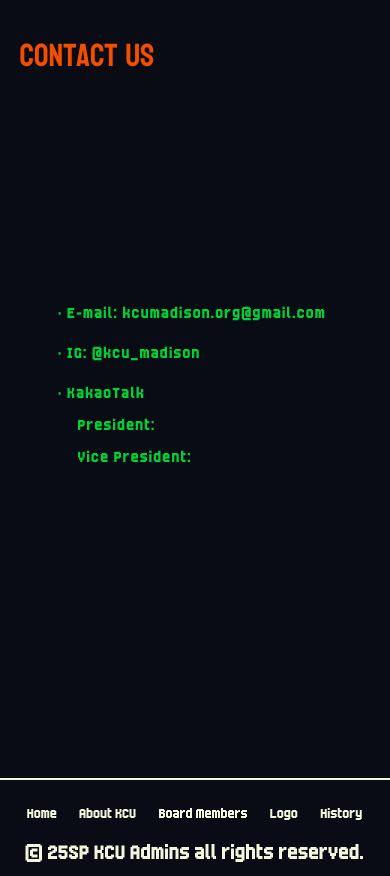
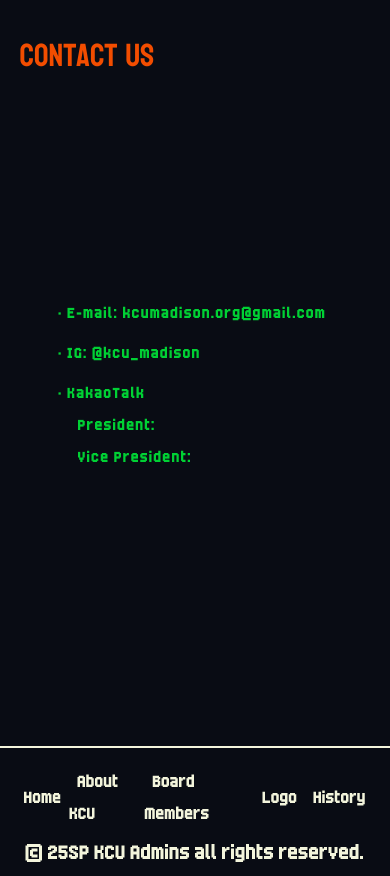
Before and after one commit to maieexx/KCU_Madison, a Next.js app in the folder kcu_madison_web/: page /aboutKCU/contactUs in a window 390 px wide. Built offline with nearby package versions, Linux system fonts and the light colour scheme.

Commit message:
fix: mobile ver. navigation

```diff
--- a/kcu_madison_web/app/aboutKCU/boardMembers/page.tsx
+++ b/kcu_madison_web/app/aboutKCU/boardMembers/page.tsx
@@ -131,14 +131,16 @@ export default function BoardMembers() {
 
       {/* Mobile Navigation */}
       <nav
-        className="2xl:hidden fixed bottom-0 left-0 right-0 bg-[var(--background)] border-t-2 border-[var(--foreground)] z-20"
+        className="lg:hidden fixed bottom-0 left-0 right-0 bg-[var(--background)] border-t-2 border-[var(--foreground)] z-20"
         style={{
           padding: 'clamp(12px, 2vh, 16px)'
         }}
       >
         <ul
           className="flex justify-around items-center font-decor"
-          style={{ fontSize: 'clamp(14px, 3vw, 18px)' }}
+          style={{
+            fontSize: 'clamp(20px, 4vw, 30px)'
+          }}
         >
           {NAVIGATION_LINKS.map(({ href, label, mobileLabel }) => (
             <li key={href}>
@@ -152,7 +154,6 @@ export default function BoardMembers() {
           ))}
         </ul>
       </nav>
-
     </div>
   );
 }
--- a/kcu_madison_web/app/aboutKCU/contactUs/page.tsx
+++ b/kcu_madison_web/app/aboutKCU/contactUs/page.tsx
@@ -66,9 +66,18 @@ export default function ContactUs() {
       </div>
 
       {/* Mobile Navigation */}
-      <nav className="2xl:hidden fixed bottom-0 left-0 right-0 bg-[var(--background)] border-t-2 border-[var(--foreground)] z-20"
-           style={{ padding: 'clamp(12px, 2vh, 16px)' }}>
-        <ul className="flex justify-around items-center font-decor" style={{ fontSize: 'clamp(16px, 4vw, 24px)' }}>
+      <nav
+        className="lg:hidden fixed bottom-0 left-0 right-0 bg-[var(--background)] border-t-2 border-[var(--foreground)] z-20"
+        style={{
+          padding: 'clamp(12px, 2vh, 16px)'
+        }}
+      >
+        <ul
+          className="flex justify-around items-center font-decor"
+          style={{
+            fontSize: 'clamp(20px, 4vw, 30px)'
+          }}
+        >
           {NAVIGATION_LINKS.map(({ href, label, mobileLabel }) => (
             <li key={href}>
               <Link
--- a/kcu_madison_web/app/aboutKCU/history/page.tsx
+++ b/kcu_madison_web/app/aboutKCU/history/page.tsx
@@ -181,8 +181,18 @@ official website`}
       </div>
 
       {/* Mobile Navigation */}
-      <nav className="2xl:hidden fixed bottom-0 left-0 right-0 bg-[var(--background)] border-t-2 border-[var(--foreground)] p-4 z-20">
-        <ul className="flex justify-around items-center font-decor text-sm md:text-base">
+      <nav
+        className="lg:hidden fixed bottom-0 left-0 right-0 bg-[var(--background)] border-t-2 border-[var(--foreground)] z-20"
+        style={{
+          padding: 'clamp(12px, 2vh, 16px)'
+        }}
+      >
+        <ul
+          className="flex justify-around items-center font-decor"
+          style={{
+            fontSize: 'clamp(20px, 4vw, 30px)'
+          }}
+        >
           {NAVIGATION_LINKS.map(({ href, label, mobileLabel }) => (
             <li key={href}>
               <Link
--- a/kcu_madison_web/app/aboutKCU/logo/page.tsx
+++ b/kcu_madison_web/app/aboutKCU/logo/page.tsx
@@ -159,8 +159,18 @@ export default function LogoPage() {
       </div>
 
       {/* Mobile Navigation */}
-      <nav className="2xl:hidden fixed bottom-0 left-0 right-0 bg-[var(--background)] border-t-2 border-[var(--foreground)] p-4 z-20">
-        <ul className="flex justify-around items-center font-decor text-sm md:text-base">
+      <nav
+        className="lg:hidden fixed bottom-0 left-0 right-0 bg-[var(--background)] border-t-2 border-[var(--foreground)] z-20"
+        style={{
+          padding: 'clamp(12px, 2vh, 16px)'
+        }}
+      >
+        <ul
+          className="flex justify-around items-center font-decor"
+          style={{
+            fontSize: 'clamp(20px, 4vw, 30px)'
+          }}
+        >
           {NAVIGATION_LINKS.map(({ href, label, mobileLabel }) => (
             <li key={href}>
               <Link
```
